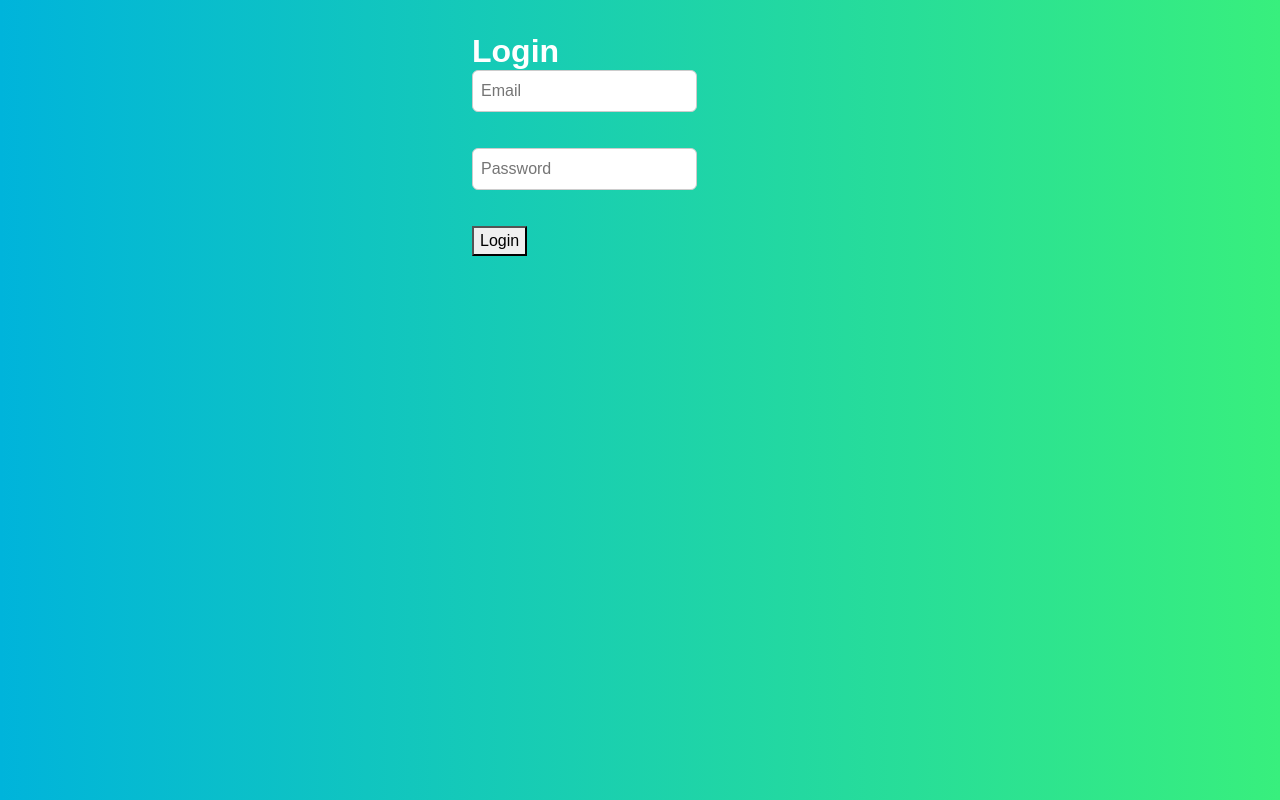
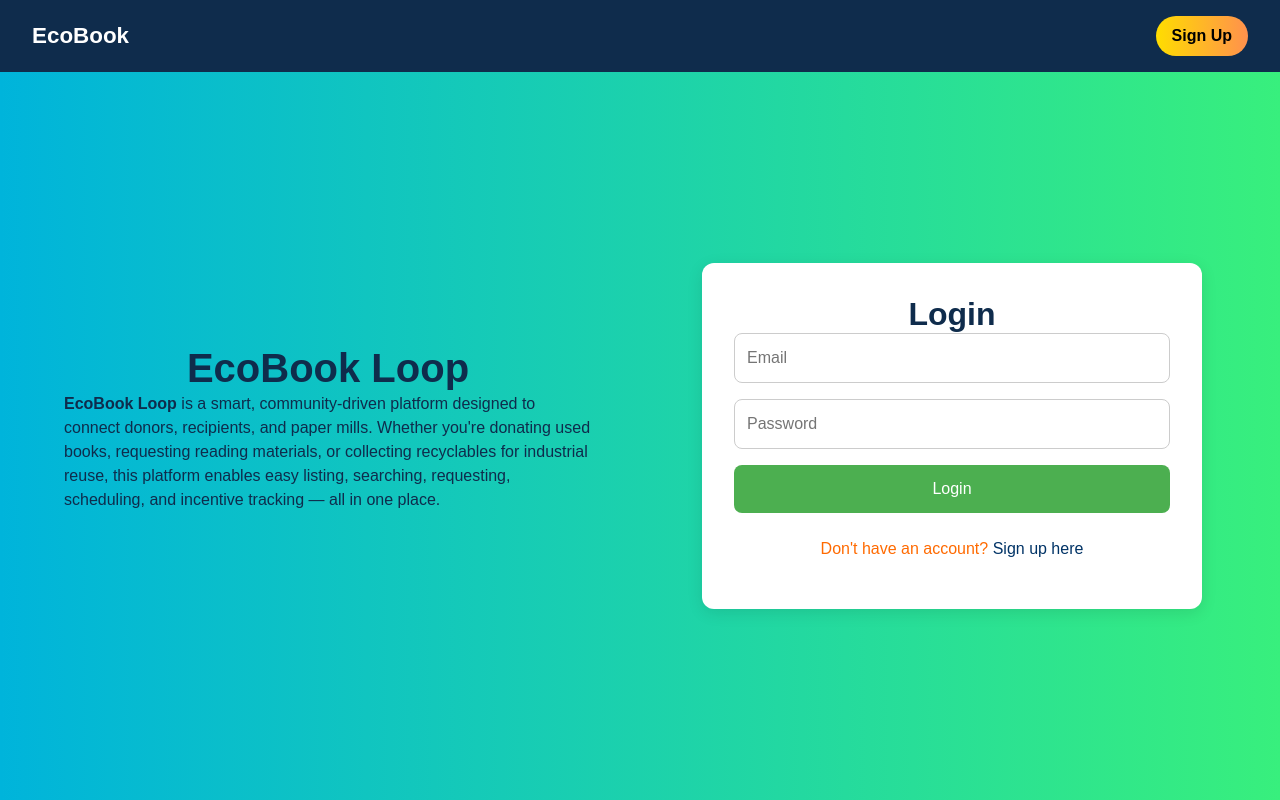
Before and after one commit to marigirom/EcoBook-Loop, a React (Vite) app in the folder frontend/: page /login in a window 1280 px wide. Built offline with nearby package versions, Linux system fonts and the light colour scheme; no server answers.

Commit message:
Added paperMill activites and view

```diff
--- a/frontend/src/App.css
+++ b/frontend/src/App.css
@@ -20,6 +20,7 @@ body {
   padding: 12px 24px;
   border-radius: 10px;
   margin-bottom: 24px;
+
 }
 
 /* Left section: logo + tabs */
@@ -209,3 +210,239 @@ ul {
 ul li {
   margin-bottom: 0.5rem;
 }
+
+
+/* Wrapper */
+.login-wrapper {
+  height: 100vh;
+  background: linear-gradient(90deg, #00b4db, #38ef7d);
+  display: flex;
+  flex-direction: column;
+  font-family: 'Poppins', sans-serif;
+}
+
+/* Navbar */
+.login-navbar {
+  display: flex;
+  justify-content: space-between;
+  align-items: center;
+  background-color: #0f2c4c;
+  color: white;
+  padding: 1rem 2rem;
+}
+
+.login-logo {
+  font-size: 1.4rem;
+  font-weight: bold;
+}
+
+.signup-nav-link {
+  background: linear-gradient(to right, #ffdd00, #ff914d);
+  padding: 0.5rem 1rem;
+  border-radius: 20px;
+  color: black;
+  font-weight: 600;
+  text-decoration: none;
+}
+
+.signup-nav-link:hover {
+  background: linear-gradient(to right, #ffc107, #ff6a00);
+}
+
+/* Layout Grid */
+.login-grid {
+  display: grid;
+  grid-template-columns: 1fr 1fr;
+  gap: 2rem;
+  padding: 2rem;
+  flex: 1;
+}
+
+.login-info-panel {
+  color: #0f2c4c;
+  padding: 2rem;
+  display: flex;
+  flex-direction: column;
+  justify-content: center;
+}
+
+/* Login Card */
+.login-container {
+  background-color: white;
+  border-radius: 12px;
+  box-shadow: 0 4px 16px rgba(0, 0, 0, 0.1);
+  padding: 2rem;
+  max-width: 500px;
+  margin: auto;
+}
+
+.login-title,
+.login-subtitle {
+  text-align: center;
+  color: #0f2c4c;
+}
+
+.login-description {
+  font-size: 16px;
+  line-height: 1.5;
+}
+
+.login-input {
+  width: 100%;
+  padding: 0.75rem;
+  margin-bottom: 1rem;
+  border: 1px solid #ccc;
+  border-radius: 8px;
+}
+
+.login-button {
+  width: 100%;
+  padding: 0.75rem;
+  background-color: #4CAF50;
+  color: white;
+  border: none;
+  border-radius: 8px;
+  cursor: pointer;
+}
+
+.login-button:hover {
+  background-color: #45a049;
+}
+
+.login-error {
+  color: red;
+  margin-top: 1rem;
+}
+
+.signup-link {
+  text-align: center;
+  margin-top: 1.5rem;
+  color: #ff6a00;
+}
+
+.signup-link a {
+  color: #003366;
+  text-decoration: none;
+}
+
+.signup-link a:hover {
+  text-decoration: underline;
+}
+
+/* Mobile */
+@media (max-width: 768px) {
+  .login-grid {
+    grid-template-columns: 1fr;
+    text-align: center;
+  }
+
+  .login-container {
+    margin-top: 2rem;
+  }
+}
+
+
+.register-page {
+  display: flex;
+  align-items: center;
+  justify-content: center;
+  height: 100vh; /* full screen height */
+  background: linear-gradient(135deg, #00b4db, #38ef7d);
+  font-family: 'Poppins', sans-serif;
+}
+
+.register-card {
+  background-color: #ffffff;
+  padding: 2rem;
+  border-radius: 12px;
+  box-shadow: 0 8px 20px rgba(0, 0, 0, 0.15);
+  width: 100%;
+  max-width: 400px;
+  text-align: center;
+}
+
+.register-card h2 {
+  margin-bottom: 1.5rem;
+  color: #0f2c4c;
+}
+
+.register-card input {
+  width: 100%;
+  padding: 0.75rem;
+  margin: 0.5rem 0;
+  border: 1px solid #ccc;
+  border-radius: 6px;
+  font-size: 1rem;
+}
+
+.register-card input:focus {
+  border-color: #38ef7d;
+  outline: none;
+  box-shadow: 0 0 0 3px rgba(56, 239, 125, 0.3);
+}
+
+.register-card button {
+  width: 100%;
+  padding: 0.75rem;
+  background: linear-gradient(to right, #ffdd00, #ff914d);
+  border: none;
+  border-radius: 6px;
+  font-weight: 600;
+  font-size: 1rem;
+  margin-top: 1rem;
+  cursor: pointer;
+  transition: background 0.3s;
+}
+
+.register-card button:hover {
+  background: linear-gradient(to right, #ffc107, #ff6a00);
+}
+
+
+/* Additional styles for My Activity tab */
+
+.notification-panel {
+  background-color: #ffffff;
+  color: #102841;
+  border-radius: 10px;
+  padding: 1rem;
+  margin-top: 2rem;
+  box-shadow: 0 4px 10px rgba(0,0,0,0.15);
+  max-height: 280px;
+  overflow-y: auto;
+}
+
+.notification-panel h5 {
+  margin-bottom: 0.75rem;
+  color: #0f2c4c;
+  text-transform: uppercase;
+}
+
+.notification-list {
+  list-style: none;
+  padding: 0;
+  margin: 0;
+}
+
+.notification-item {
+  padding: 0.5rem 0.75rem;
+  border-bottom: 1px solid #eee;
+  font-size: 0.95rem;
+}
+
+.notification-item:last-child {
+  border-bottom: none;
+}
+
+/* Card text links (Donor / Mill options) */
+.card-link {
+  margin: 0.25rem 0;
+  color: #a0e8af;
+  font-size: 0.95rem;
+  text-decoration: underline;
+  cursor: pointer;
+}
+
+.card-link:hover {
+  color: #ffffff;
+}
--- a/frontend/src/pages/Login.jsx
+++ b/frontend/src/pages/Login.jsx
@@ -1,8 +1,7 @@
-import { useState } from 'react';
+/*import { useState } from 'react';
 import { useNavigate } from 'react-router-dom';
 import { api } from '../services/api';
 import { useAuth } from '../hooks/useAuth';
-//import { useAuth } from '../hooks/useAuth';
 
 export default function Login() {
   const { login } = useAuth();
@@ -23,14 +22,22 @@ export default function Login() {
       const res = await api.post('/auth/login', form);
       login(res.data.token);
       alert('Logged in successfully');
-      navigate('/dashboard'); //  redirecting to dashboard
+      navigate('/dashboard'); // Redirect to main dashboard
     } catch (err) {
       setError(err.response?.data?.message || 'Login failed');
     }
   };
 
   return (
-    <div style={{ maxWidth: '400px', margin: 'auto', padding: '2rem' }}>
+    <div style={{ maxWidth: '600px', margin: '2rem auto', padding: '2rem', fontFamily: 'Arial, sans-serif' }}>
+      <h1 style={{ textAlign: 'center' }}>EcoBook Loop</h1>
+      <p style={{ fontSize: '16px', lineHeight: '1.5', marginBottom: '2rem', textAlign: 'center' }}>
+        <strong>EcoBook Loop</strong> is a smart, community-driven platform designed to connect donors,
+        recipients, and paper mills. Whether you're donating used books, requesting reading materials, or
+        collecting recyclables for industrial reuse, this platform enables easy listing, searching, requesting,
+        scheduling, and incentive tracking — all in one place.
+      </p>
+
       <h2>Login</h2>
       <form onSubmit={handleSubmit}>
         <input
@@ -40,8 +47,8 @@ export default function Login() {
           value={form.email}
           onChange={handleChange}
           required
+          style={{ width: '100%', padding: '0.5rem', marginBottom: '1rem' }}
         />
-        <br /><br />
         <input
           type="password"
           name="password"
@@ -49,13 +56,107 @@ export default function Login() {
           value={form.password}
           onChange={handleChange}
           required
+          style={{ width: '100%', padding: '0.5rem', marginBottom: '1rem' }}
         />
-        <br /><br />
-        <button type="submit">Login</button>
+        <button type="submit" style={{ width: '100%', padding: '0.75rem', backgroundColor: '#4CAF50', color: 'white', border: 'none' }}>
+          Login
+        </button>
       </form>
+
       {error && (
         <p style={{ color: 'red', marginTop: '1rem' }}>{error}</p>
       )}
     </div>
   );
+}*/
+
+import { useState } from 'react';
+import { useNavigate, Link } from 'react-router-dom';
+import { api } from '../services/api';
+import { useAuth } from '../hooks/useAuth';
+
+import '../App.css'; // Custom global styles
+
+export default function Login() {
+  const { login } = useAuth();
+  const navigate = useNavigate();
+
+  const [form, setForm] = useState({ email: '', password: '' });
+  const [error, setError] = useState('');
+
+  const handleChange = (e) => {
+    setForm({ ...form, [e.target.name]: e.target.value });
+  };
+
+  const handleSubmit = async (e) => {
+    e.preventDefault();
+    setError('');
+
+    try {
+      const res = await api.post('/auth/login', form);
+      login(res.data.token);
+      alert('Logged in successfully');
+      navigate('/dashboard');
+    } catch (err) {
+      setError(err.response?.data?.message || 'Login failed');
+    }
+  };
+
+  return (
+    <div className="login-wrapper">
+      {/* Top Nav */}
+      <nav className="login-navbar">
+        <span className="login-logo">EcoBook</span>
+        <Link to="/register" className="signup-nav-link">Sign Up</Link>
+      </nav>
+
+      {/* Main Grid */}
+      <div className="login-grid">
+        {/* Info Panel */}
+        <div className="login-info-panel">
+          <h1 className="login-title">EcoBook Loop</h1>
+          <p className="login-description">
+            <strong>EcoBook Loop</strong> is a smart, community-driven platform designed to connect donors,
+            recipients, and paper mills. Whether you're donating used books, requesting reading materials, or
+            collecting recyclables for industrial reuse, this platform enables easy listing, searching, requesting,
+            scheduling, and incentive tracking — all in one place.
+          </p>
+        </div>
+
+        {/* Login Card */}
+        <div className="login-container">
+          <h2 className="login-subtitle">Login</h2>
+          <form onSubmit={handleSubmit}>
+            <input
+              type="email"
+              name="email"
+              placeholder="Email"
+              value={form.email}
+              onChange={handleChange}
+              required
+              className="login-input"
+            />
+            <input
+              type="password"
+              name="password"
+              placeholder="Password"
+              value={form.password}
+              onChange={handleChange}
+              required
+              className="login-input"
+            />
+            <button type="submit" className="login-button">
+              Login
+            </button>
+          </form>
+
+          {error && <p className="login-error">{error}</p>}
+
+          <p className="signup-link">
+            Don't have an account? <Link to="/register">Sign up here</Link>
+          </p>
+        </div>
+      </div>
+    </div>
+  );
 }
--- a/frontend/src/pages/Register.jsx
+++ b/frontend/src/pages/Register.jsx
@@ -2,6 +2,7 @@ import { useState } from 'react';
 import { api } from '../services/api';
 import { useAuth } from '../hooks/useAuth';
 import { useNavigate } from 'react-router-dom';
+import '../App.css';
 
 export default function Register() {
   const { login } = useAuth();
@@ -31,13 +32,17 @@ export default function Register() {
   };
 
     return (
+    <div className="register-page">
+      <div className="register-card">
         <form onSubmit={handleSubmit}>
-      <h2>Register</h2>
+          <h2>SignUp</h2>
           <input name="name" placeholder="Name" onChange={handleChange} required />
           <input name="email" placeholder="Email" onChange={handleChange} required />
           <input name="phone" placeholder="Phone" onChange={handleChange} required />
           <input name="password" placeholder="Password" onChange={handleChange} type="password" required />
           <button type="submit">Register</button>
         </form>
+      </div>
+    </div>
   );
 }
```
Also changed, not shown: frontend/src/pages/Layout.jsx (+66 -6 lines). Lines whose indentation alone changed are shown as unchanged.
